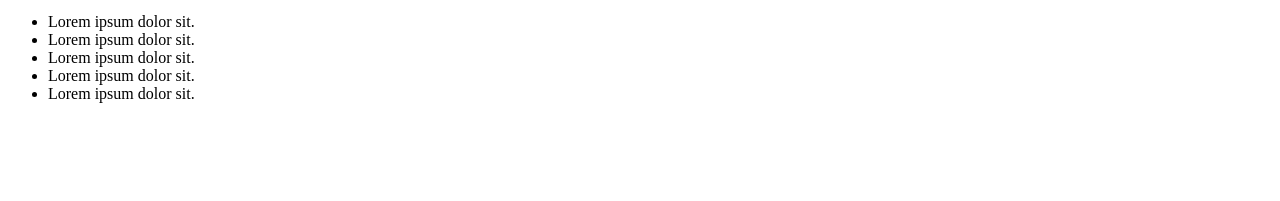
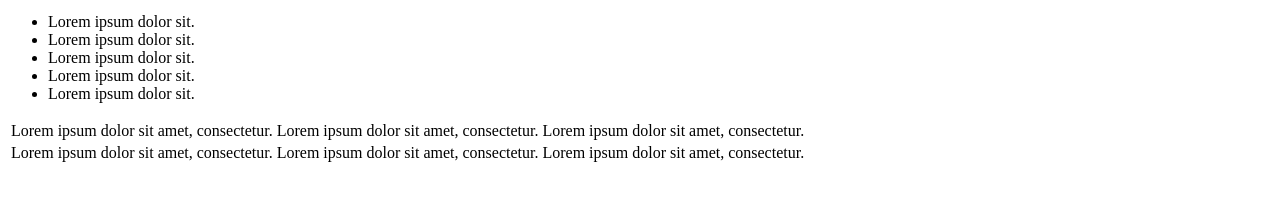
Before and after one commit to szegediistvan/mirror-demo, a plain HTML site: page index.html in a window 1280 px wide. Shown: the part 155-356 px from the top of the page. Drawn offline with Linux system fonts and the light colour scheme.

Commit message:
add a html table

```diff
--- a/index.html
+++ b/index.html
@@ -14,5 +14,17 @@
         <li>Lorem ipsum dolor sit.</li>
         <li>Lorem ipsum dolor sit.</li>
     </ul>
+    <table>
+        <tr>
+            <td>Lorem ipsum dolor sit amet, consectetur.</td>
+            <td>Lorem ipsum dolor sit amet, consectetur.</td>
+            <td>Lorem ipsum dolor sit amet, consectetur.</td>
+        </tr>
+        <tr>
+            <td>Lorem ipsum dolor sit amet, consectetur.</td>
+            <td>Lorem ipsum dolor sit amet, consectetur.</td>
+            <td>Lorem ipsum dolor sit amet, consectetur.</td>
+        </tr>
+    </table>
 </body>
 </html>
```
